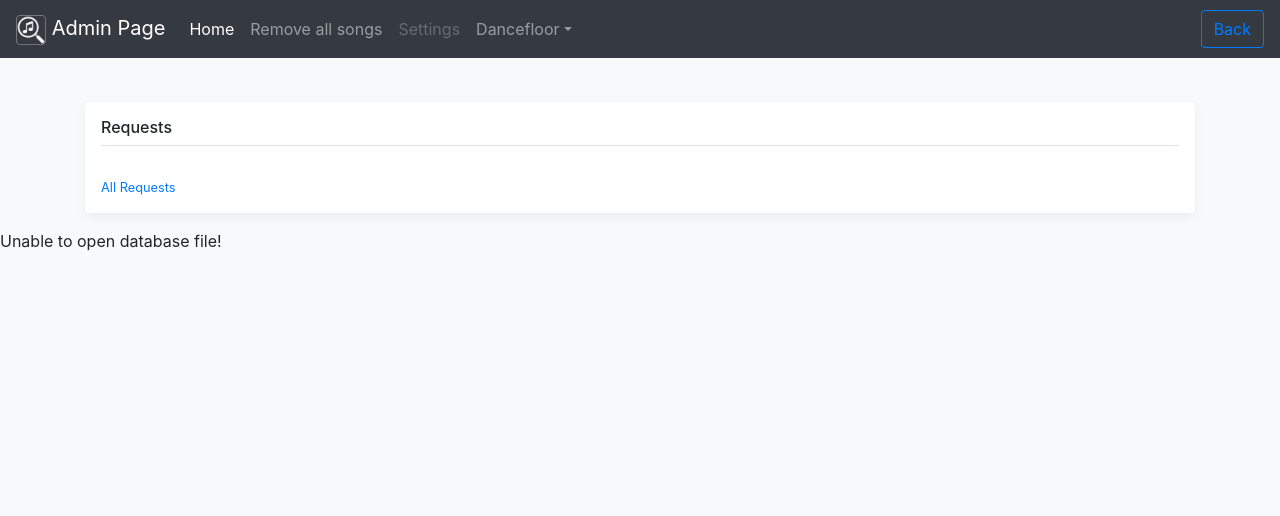
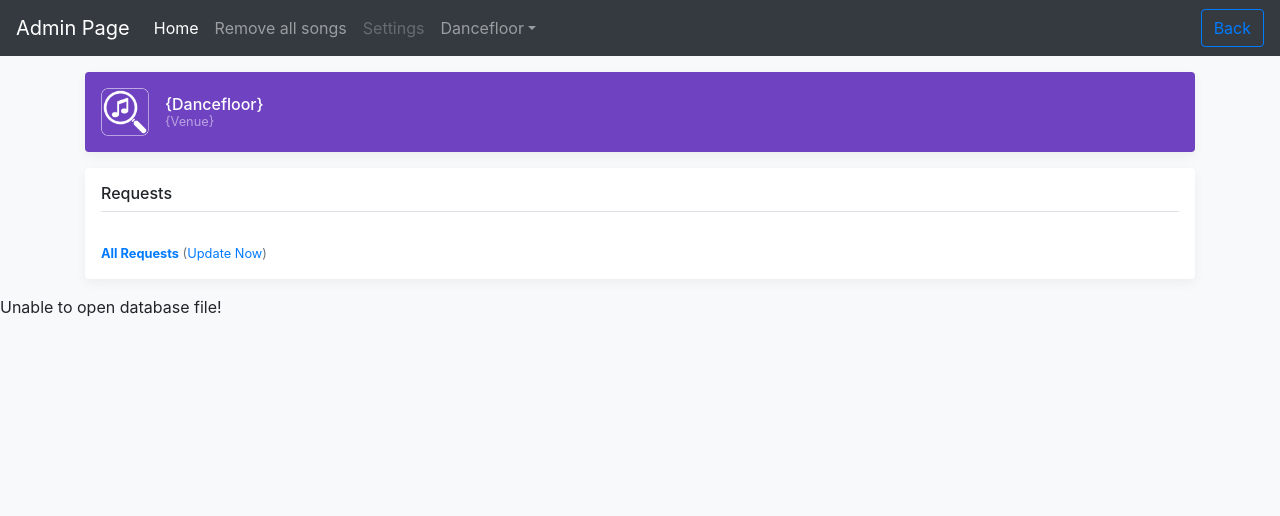
Before and after one commit to andrewisen/dj-requests, a PHP site: page /dj/index.php in a window 1280 px wide. Shown: the top 516 px of the page. Run offline with PHP 8.4, Linux system fonts and the light colour scheme; some libraries are stand-ins or nearby versions.

Commit message:
Update logos

```diff
--- a/app/dj/index.php
+++ b/app/dj/index.php
@@ -38,7 +38,6 @@
 			<nav class="navbar navbar-expand-md navbar-dark bg-dark fixed-top">
 				<!--<a class="navbar-brand" href="#">Admin Page</a>-->
 				<a class="navbar-brand" href="#">
-					<img src="../img/logo-white-300.png" width="30" height="30" alt="">
 					Admin Page
 				</a>
 				<button class="navbar-toggler" type="button" data-toggle="collapse" data-target="#navbarsExampleDefault" aria-controls="navbarsExampleDefault" aria-expanded="false" aria-label="Toggle navigation">
@@ -71,14 +70,23 @@
 				</div>
 			</nav>
 		</header>
-		<main role="main" class="container" style="padding-top: 30px;">
+		<main role="main" class="container" style="padding-top: 0px;">
+		<div class="d-flex align-items-center p-3 my-3 text-white-50 bg-purple rounded box-shadow">
+		<img class="mr-3" src="../img/logo-white-300.png" alt="" width="48" height="48">
+		<div class="lh-100">
+		<h6 class="mb-0 text-white lh-100">{Dancefloor}</h6>
+		<small>{Venue}</small>
+		</div>
+		</div>
+
 			<div class="my-3 p-3 bg-white rounded box-shadow">
 				<h6 class="border-bottom border-gray pb-2 mb-0">Requests</h6>
 				<!-- REQUESTS -->
 				<div id="echoRequests"></div>
 				<div class='media text-muted pt-3'>
 					<small class="d-block text-right mt-3">
-						<a href="?numberOfSongsToDisplay=100">All Requests</a>
+						<a href="?numberOfSongsToDisplay=100"><b>All Requests</b></a>
+						(<a href="?status=updateNow">Update Now</a>)
 					</small>
 				</div>
 			</div>
@@ -207,7 +215,7 @@
 				"<strong class='text-gray-dark'>".
 				$row["artist"] . " - " . $row["title"] . " (" . $row["requests"]. ")" .
 				"</strong>".
-				"<div>" . $play . " // (" . $remove . ")</div>" .
+				"<div><b>" . $play . "</b><br>(" . $remove . ")</div>" .
 				"</div></div></div><br>";
 				$i = ++$i;
 			}
```
Also changed, not shown: app/img/logo-white-alt-300.png (added), assets/logo-white-alt.png (added).
